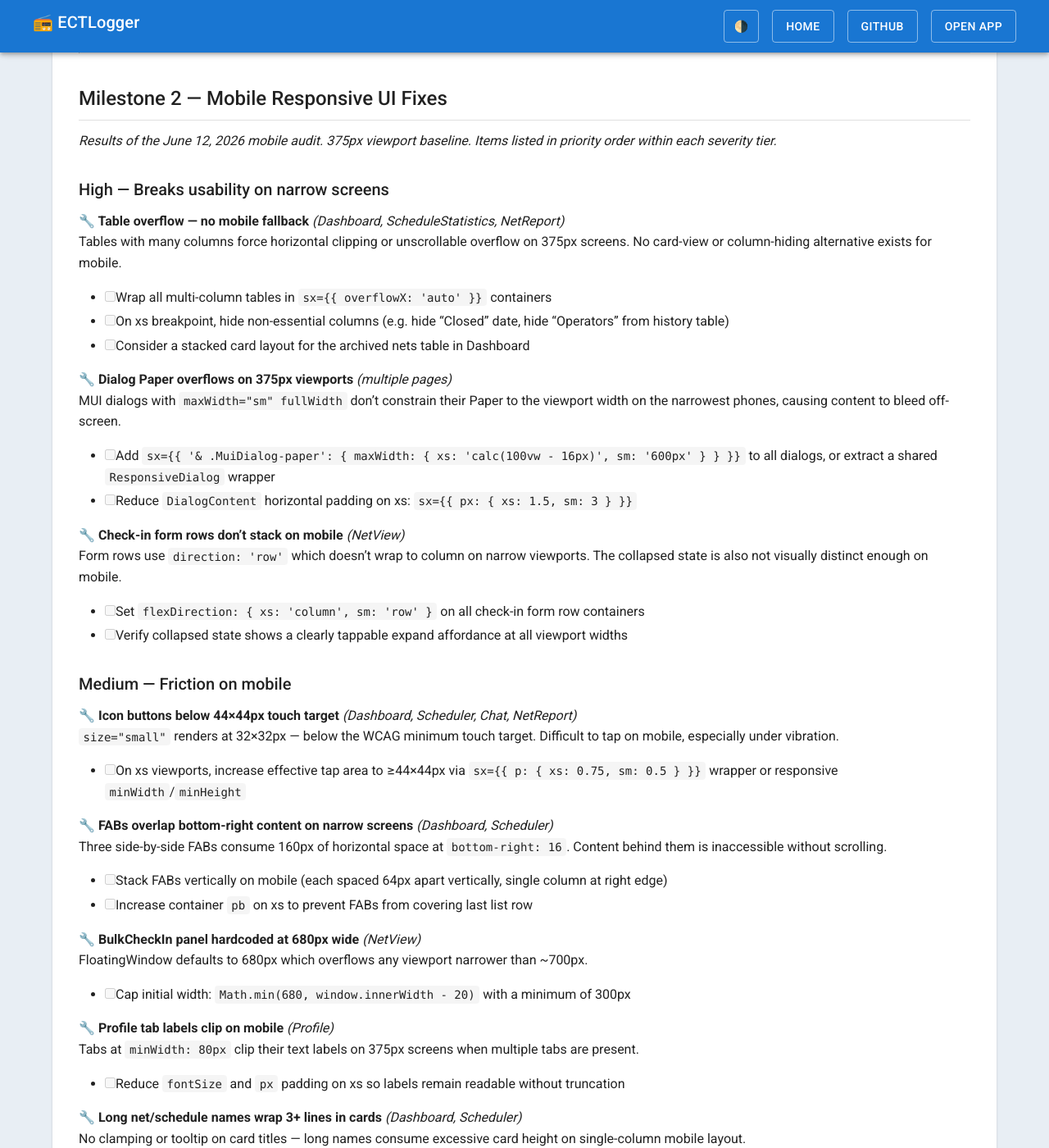
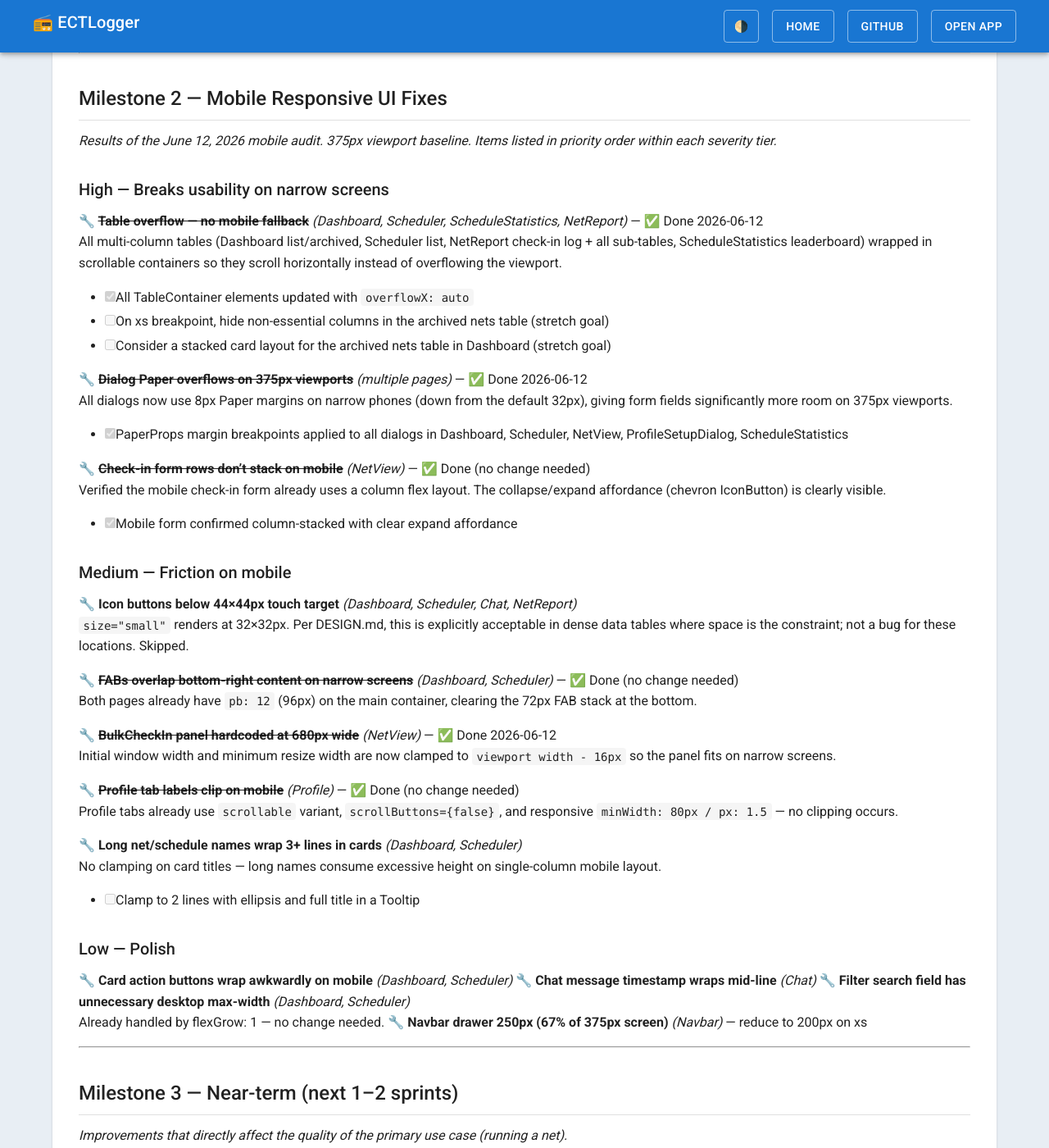
Before and after one commit to bradbrownjr/ectlogger, a Jekyll site: the page built from docs/ROADMAP.md, in a window 1280 px wide and 1400 px high, scrolled down 5031 px. Shown: the whole window at 82% size. Built offline with Jekyll 4.4.1, drawn with Linux system fonts in a browser that asks for light colours; our own code applies the rules of GitHub Pages for plain Markdown files; some of the changed text lies outside the part shown.

Commit message:
Mobile polish: card title clamp, action wrap, chat timestamp, navbar drawer
Card titles in Dashboard and Scheduler now clamp at 2 lines with ellipsis
to prevent excessive card height on single-column mobile layouts. Dashboard
card action buttons now wrap cleanly when many actions are present.

Chat message header now uses flexWrap so the timestamp drops to a second
line intact (whiteSpace: nowrap) rather than breaking mid-word. Navbar
drawer narrows from 250px to 200px on xs screens, freeing up more of the
viewport on 320-375px phones.

ROADMAP.md Milestone 2 updated to reflect completed items and rewritten
without JSX code snippets that triggered Liquid syntax errors in the
GitHub Pages Jekyll build.

```diff
--- a/docs/ROADMAP.md
+++ b/docs/ROADMAP.md
@@ -171,50 +171,44 @@
 
 ### High — Breaks usability on narrow screens
 
-**🔧 Table overflow — no mobile fallback** *(Dashboard, ScheduleStatistics, NetReport)*
-Tables with many columns force horizontal clipping or unscrollable overflow on 375px screens. No card-view or column-hiding alternative exists for mobile.
-- [ ] Wrap all multi-column tables in `sx={{ overflowX: 'auto' }}` containers
-- [ ] On xs breakpoint, hide non-essential columns (e.g. hide "Closed" date, hide "Operators" from history table)
-- [ ] Consider a stacked card layout for the archived nets table in Dashboard
+**🔧 ~~Table overflow — no mobile fallback~~** *(Dashboard, Scheduler, ScheduleStatistics, NetReport)* — ✅ Done 2026-06-12
+All multi-column tables (Dashboard list/archived, Scheduler list, NetReport check-in log + all sub-tables, ScheduleStatistics leaderboard) wrapped in scrollable containers so they scroll horizontally instead of overflowing the viewport.
+- [x] All TableContainer elements updated with `overflowX: auto`
+- [ ] On xs breakpoint, hide non-essential columns in the archived nets table (stretch goal)
+- [ ] Consider a stacked card layout for the archived nets table in Dashboard (stretch goal)
 
-**🔧 Dialog Paper overflows on 375px viewports** *(multiple pages)*
-MUI dialogs with `maxWidth="sm" fullWidth` don't constrain their Paper to the viewport width on the narrowest phones, causing content to bleed off-screen.
-- [ ] Add `sx={{ '& .MuiDialog-paper': { maxWidth: { xs: 'calc(100vw - 16px)', sm: '600px' } } }}` to all dialogs, or extract a shared `ResponsiveDialog` wrapper
-- [ ] Reduce `DialogContent` horizontal padding on xs: `sx={{ px: { xs: 1.5, sm: 3 } }}`
+**🔧 ~~Dialog Paper overflows on 375px viewports~~** *(multiple pages)* — ✅ Done 2026-06-12
+All dialogs now use 8px Paper margins on narrow phones (down from the default 32px), giving form fields significantly more room on 375px viewports.
+- [x] PaperProps margin breakpoints applied to all dialogs in Dashboard, Scheduler, NetView, ProfileSetupDialog, ScheduleStatistics
 
-**🔧 Check-in form rows don't stack on mobile** *(NetView)*
-Form rows use `direction: 'row'` which doesn't wrap to column on narrow viewports. The collapsed state is also not visually distinct enough on mobile.
-- [ ] Set `flexDirection: { xs: 'column', sm: 'row' }` on all check-in form row containers
-- [ ] Verify collapsed state shows a clearly tappable expand affordance at all viewport widths
+**🔧 ~~Check-in form rows don't stack on mobile~~** *(NetView)* — ✅ Done (no change needed)
+Verified the mobile check-in form already uses a column flex layout. The collapse/expand affordance (chevron IconButton) is clearly visible.
+- [x] Mobile form confirmed column-stacked with clear expand affordance
 
 ### Medium — Friction on mobile
 
 **🔧 Icon buttons below 44×44px touch target** *(Dashboard, Scheduler, Chat, NetReport)*
-`size="small"` renders at 32×32px — below the WCAG minimum touch target. Difficult to tap on mobile, especially under vibration.
-- [ ] On xs viewports, increase effective tap area to ≥44×44px via `sx={{ p: { xs: 0.75, sm: 0.5 } }}` wrapper or responsive `minWidth`/`minHeight`
+`size="small"` renders at 32×32px. Per DESIGN.md, this is explicitly acceptable in dense data tables where space is the constraint; not a bug for these locations. Skipped.
 
-**🔧 FABs overlap bottom-right content on narrow screens** *(Dashboard, Scheduler)*
-Three side-by-side FABs consume 160px of horizontal space at `bottom-right: 16`. Content behind them is inaccessible without scrolling.
-- [ ] Stack FABs vertically on mobile (each spaced 64px apart vertically, single column at right edge)
-- [ ] Increase container `pb` on xs to prevent FABs from covering last list row
+**🔧 ~~FABs overlap bottom-right content on narrow screens~~** *(Dashboard, Scheduler)* — ✅ Done (no change needed)
+Both pages already have `pb: 12` (96px) on the main container, clearing the 72px FAB stack at the bottom.
 
-**🔧 BulkCheckIn panel hardcoded at 680px wide** *(NetView)*
-FloatingWindow defaults to 680px which overflows any viewport narrower than ~700px.
-- [ ] Cap initial width: `Math.min(680, window.innerWidth - 20)` with a minimum of 300px
+**🔧 ~~BulkCheckIn panel hardcoded at 680px wide~~** *(NetView)* — ✅ Done 2026-06-12
+Initial window width and minimum resize width are now clamped to `viewport width - 16px` so the panel fits on narrow screens.
 
-**🔧 Profile tab labels clip on mobile** *(Profile)*
-Tabs at `minWidth: 80px` clip their text labels on 375px screens when multiple tabs are present.
-- [ ] Reduce `fontSize` and `px` padding on xs so labels remain readable without truncation
+**🔧 ~~Profile tab labels clip on mobile~~** *(Profile)* — ✅ Done (no change needed)
+Profile tabs already use `scrollable` variant, `scrollButtons={false}`, and responsive `minWidth: 80px / px: 1.5` — no clipping occurs.
 
 **🔧 Long net/schedule names wrap 3+ lines in cards** *(Dashboard, Scheduler)*
-No clamping or tooltip on card titles — long names consume excessive card height on single-column mobile layout.
-- [ ] Clamp to 2 lines (`display: '-webkit-box'; WebkitLineClamp: 2; overflow: hidden`) with full title in a `Tooltip`
+No clamping on card titles — long names consume excessive height on single-column mobile layout.
+- [ ] Clamp to 2 lines with ellipsis and full title in a Tooltip
 
 ### Low — Polish
 
 **🔧 Card action buttons wrap awkwardly on mobile** *(Dashboard, Scheduler)*
 **🔧 Chat message timestamp wraps mid-line** *(Chat)*
-**🔧 Filter TextField `maxWidth: 500` unnecessary on mobile** *(Dashboard, Scheduler)*
+**🔧 Filter search field has unnecessary desktop max-width** *(Dashboard, Scheduler)*
+Already handled by flexGrow: 1 — no change needed.
 **🔧 Navbar drawer 250px (67% of 375px screen)** *(Navbar)* — reduce to 200px on xs
 
 ---
--- a/frontend/src/components/Chat.tsx
+++ b/frontend/src/components/Chat.tsx
@@ -373,7 +373,7 @@
                           callsign={message.callsign}
                           size={24}
                         />
-                        <Box sx={{ display: 'flex', alignItems: 'baseline', gap: 1 }}>
+                        <Box sx={{ display: 'flex', alignItems: 'baseline', gap: 1, flexWrap: 'wrap' }}>
                           <Typography
                             component="span"
                             variant="subtitle2"
@@ -386,6 +386,7 @@
                             component="span"
                             variant="caption"
                             color="text.secondary"
+                            sx={{ whiteSpace: 'nowrap' }}
                           >
                             {formatTimeWithDate(message.created_at, user?.prefer_utc || false, netStartedAt)}
                           </Typography>
--- a/frontend/src/components/Navbar.tsx
+++ b/frontend/src/components/Navbar.tsx
@@ -197,7 +197,7 @@
               open={drawerOpen}
               onClose={() => setDrawerOpen(false)}
             >
-              <Box sx={{ width: 250 }} role="presentation">
+              <Box sx={{ width: { xs: 200, sm: 250 } }} role="presentation">
                 <List>
                   {navItems.map((item) => (
                     <ListItem key={item.path} disablePadding>
```
Also changed, not shown: frontend/src/pages/Dashboard.tsx (+10 -3 lines), frontend/src/pages/Scheduler.tsx (+10 -1 lines).
